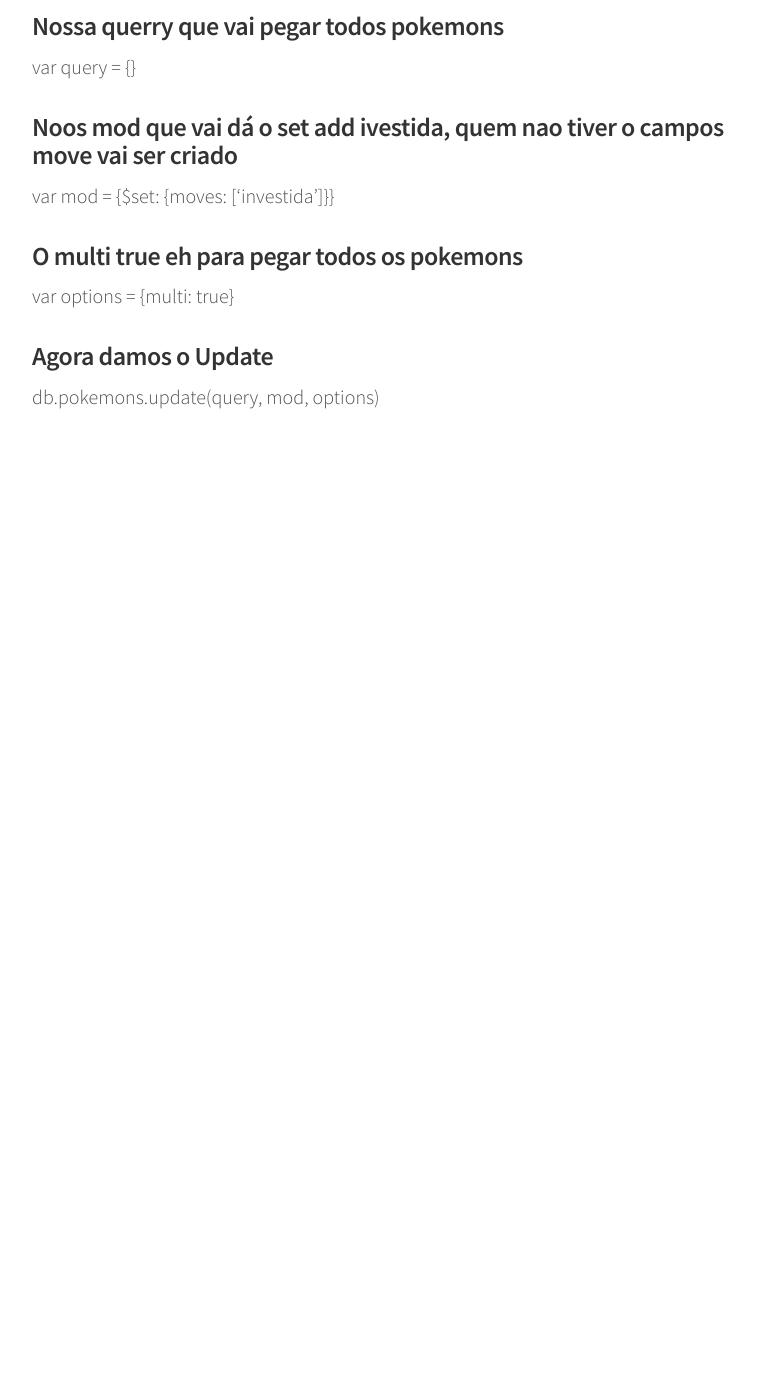
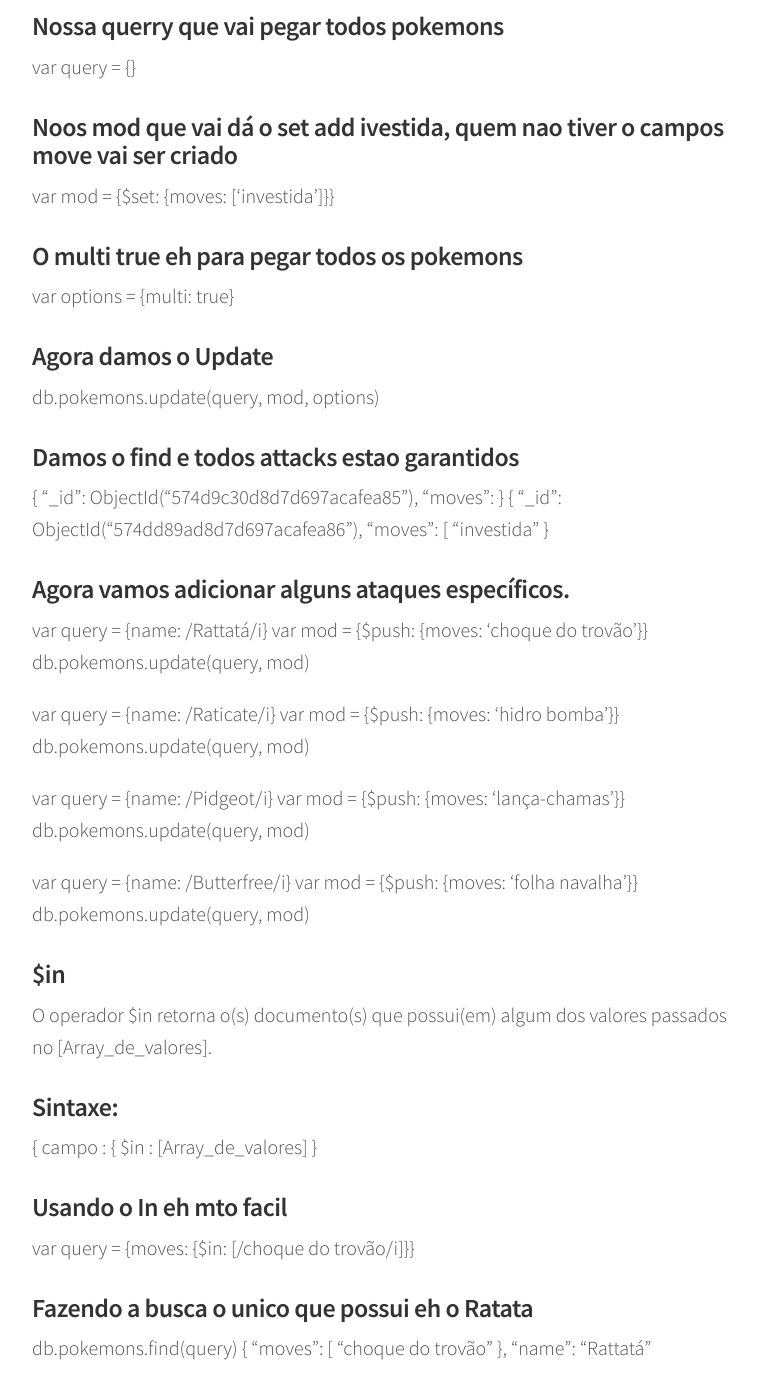
Before and after one commit to indrajithbandara/debug-blog, a Jekyll site: the page built from _posts/2016-05-14-mongodb.md, in a window 1280 px wide and 1400 px high, scrolled down 14304 px. Shown: the whole window, without its empty margins (248-1005 px from the left). Built offline with Jekyll 4.4.1, drawn with Linux system fonts in a browser that asks for light colours; comment, search, counter and statistics services are not loaded; before the commit the page ends 14837 px from its top, so only the background shows below that.

Commit message:
Subida diaria

```diff
--- a/_posts/2016-05-14-mongodb.md
+++ b/_posts/2016-05-14-mongodb.md
@@ -592,3 +592,49 @@ var options = {multi: true}
 
 ### Agora damos o Update
 db.pokemons.update(query, mod, options)
+
+### Damos o find e todos attacks estao garantidos
+{
+  "_id": ObjectId("574d9c30d8d7d697acafea85"),
+    "moves":
+}
+{
+  "_id": ObjectId("574dd89ad8d7d697acafea86"),
+  "moves": [
+    "investida"
+}
+
+### Agora vamos adicionar alguns ataques específicos.
+var query = {name: /Rattatá/i}
+var mod = {$push: {moves: 'choque do trovão'}}
+db.pokemons.update(query, mod)
+
+var query = {name: /Raticate/i}
+var mod = {$push: {moves: 'hidro bomba'}}
+db.pokemons.update(query, mod)
+
+var query = {name: /Pidgeot/i}
+var mod = {$push: {moves: 'lança-chamas'}}
+db.pokemons.update(query, mod)
+
+var query = {name: /Butterfree/i}
+var mod = {$push: {moves: 'folha navalha'}}
+db.pokemons.update(query, mod)
+
+
+### $in
+O operador $in retorna o(s) documento(s) que possui(em) algum dos valores passados no [Array_de_valores].
+
+### Sintaxe:
+{ campo : { $in : [Array_de_valores] }
+
+### Usando o In eh mto facil
+var query = {moves: {$in: [/choque do trovão/i]}}
+
+### Fazendo a busca o unico que possui eh o Ratata
+db.pokemons.find(query)
+{
+  "moves": [
+  "choque do trovão"
+},
+"name": "Rattatá"
```
